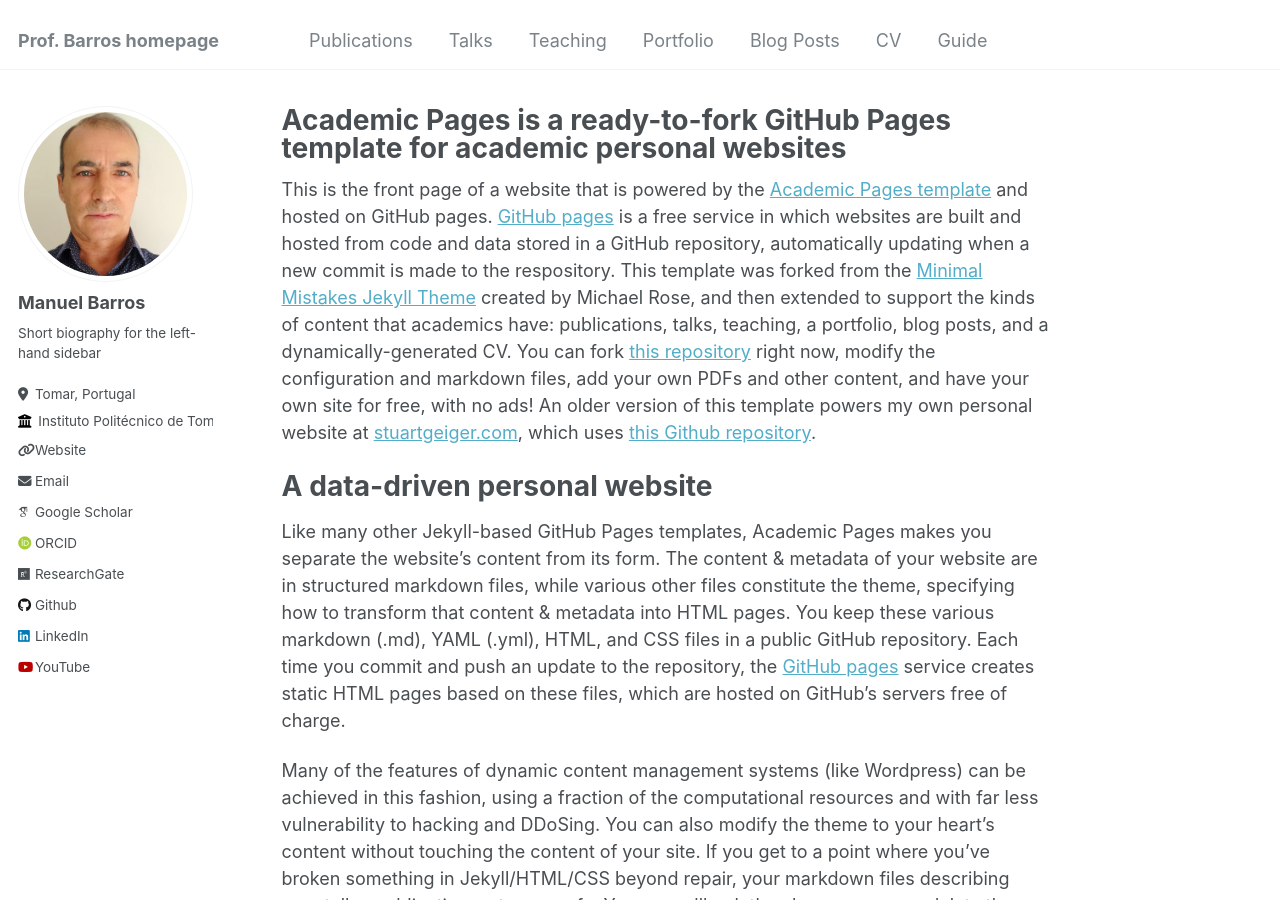
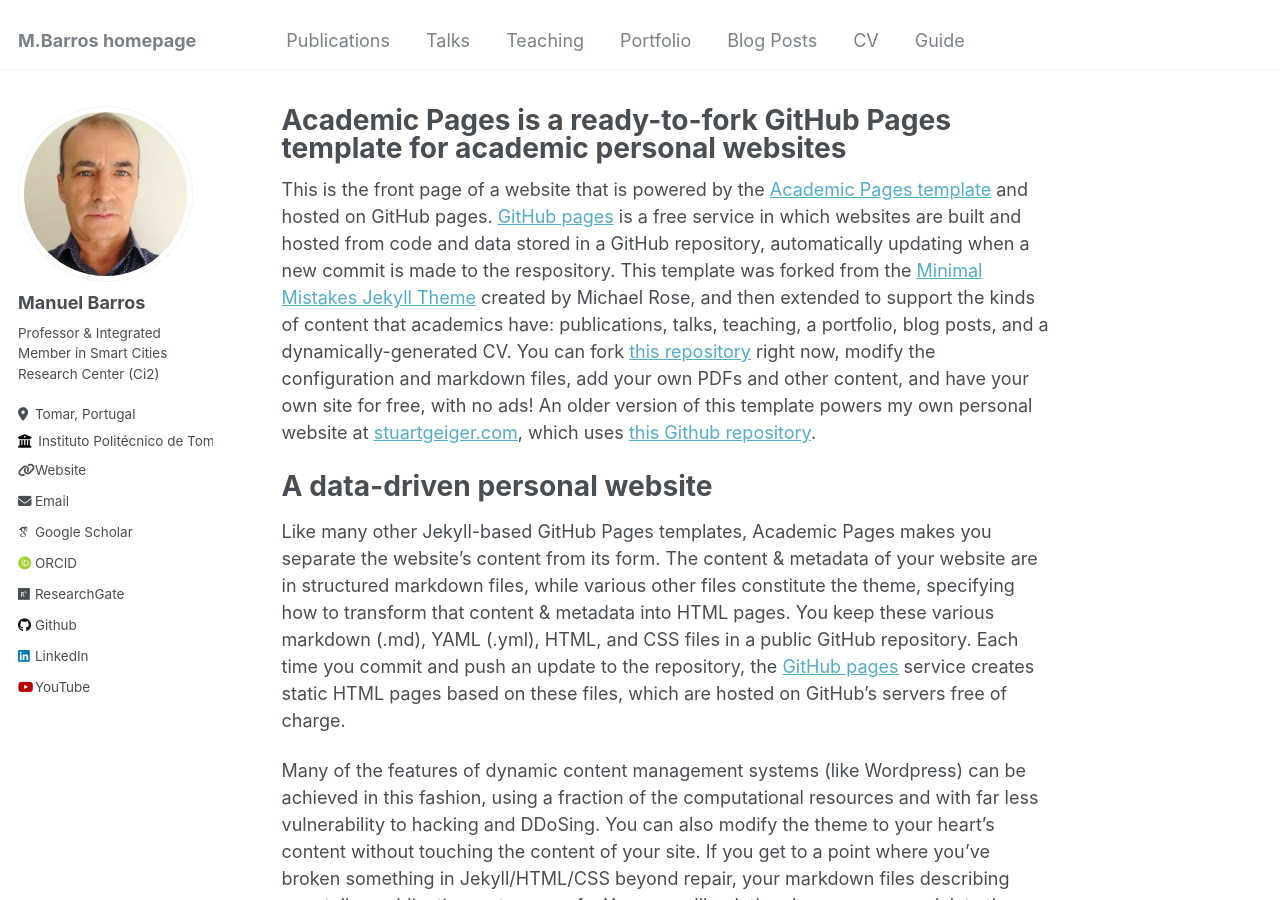
Before and after one commit to fmbarros/fmbarros.github.io, a Jekyll site: the page built from _pages/about.md, in a window 1280 px wide and 900 px high. Built offline with Jekyll 4.4.1, drawn with Linux system fonts in a browser that asks for light colours; some web fonts are replaced.

Commit message:
Update _config.yml

```diff
--- a/_config.yml
+++ b/_config.yml
@@ -8,7 +8,7 @@
 
 # Basic Site Settings
 locale                   : "en-US"
-title                    : "Prof. Barros homepage"
+title                    : "M.Barros homepage"
 title_separator          : "-"
 name                     : &name "Manuel Barros"
 description              : &description "personal description"
@@ -24,7 +24,7 @@ author:
   avatar           : "manuel-barros-profile.jpg"
   name             : "Manuel Barros"
   pronouns         : # example: "she/her"
-  bio              : "Short biography for the left-hand sidebar"
+  bio              : "Professor & Integrated Member in Smart Cities Research Center (Ci2)"
   location         : "Tomar, Portugal"
   employer         : "Instituto Politécnico de Tomar"
   uri              : "https://www.ipt.pt"
```
